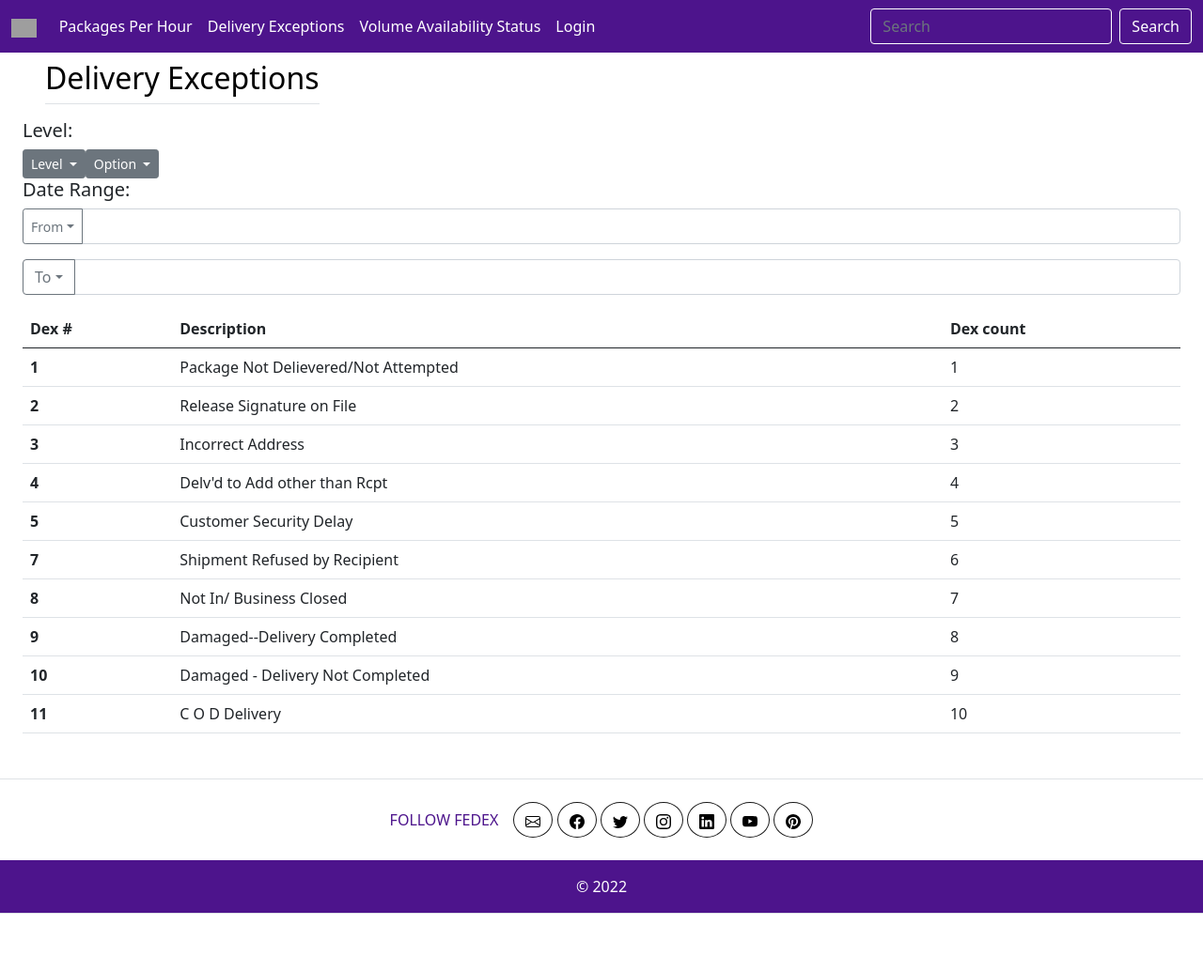
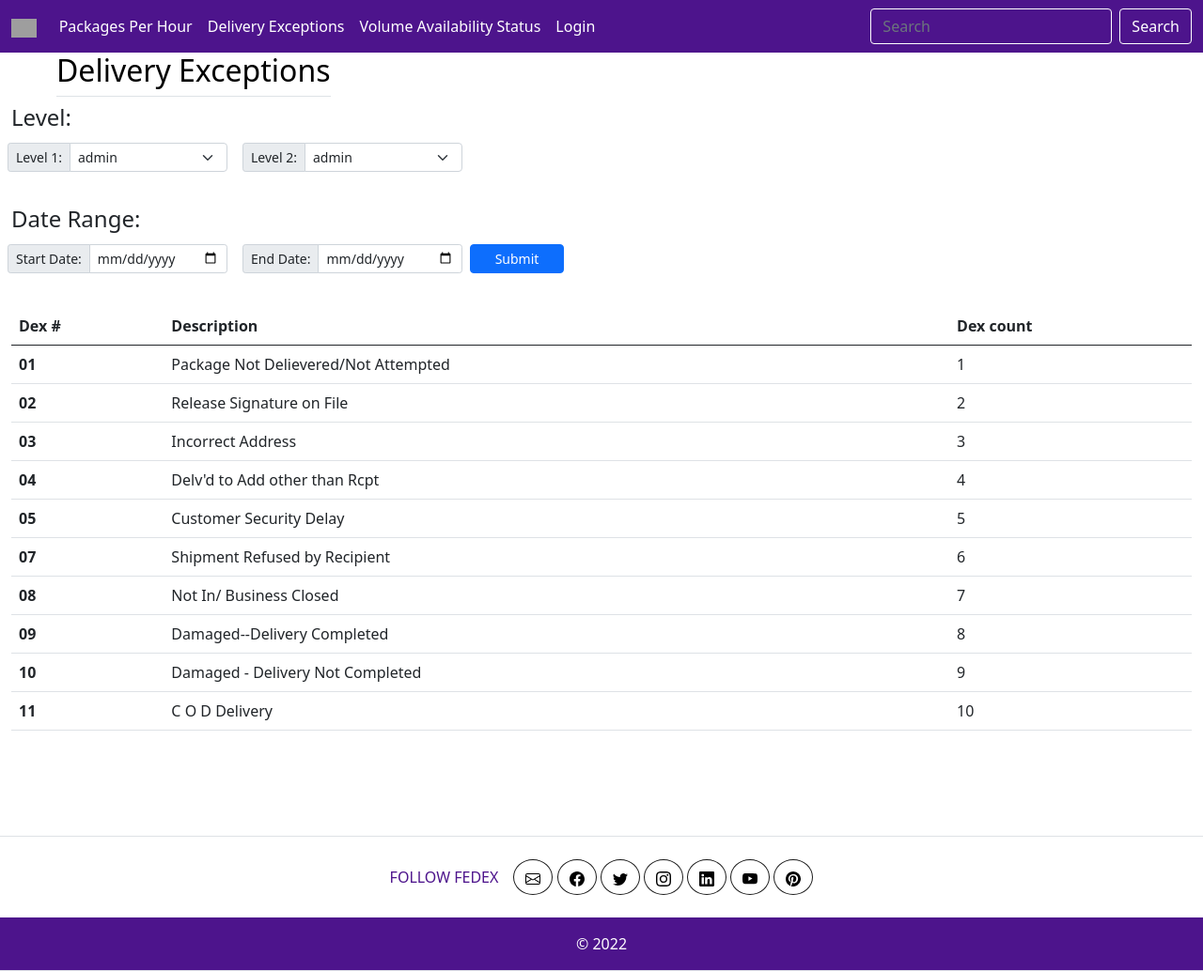
Before and after one commit to jra457/CHI, a Django app: template operations/opMetrics/templates/opMetrics/dex.html in a window 1280 px wide. Shown: the whole page at 94% size. Before the commit the page ends 973 px from the top, so only its background shows below. Run offline with Django 4.2, Linux system fonts and the light colour scheme; the template is opened without the code that fills it: most values are stand-ins (such as "Sample title", 1, 10 or a date in 2020); some libraries are stand-ins or nearby versions; grey boxes are pictures that could not be loaded.

Commit message:
Update dex.html
Edited the filter options to match those on the packages per hour page. Will make it easier when setting up the forms.py file in Django.

```diff
--- a/operations/opMetrics/templates/opMetrics/dex.html
+++ b/operations/opMetrics/templates/opMetrics/dex.html
@@ -1,59 +1,96 @@
 {% extends 'opMetrics/base.html' %}
 
 {% block content %}
-<div class="d-flex px-5 py-2">
-  <h2 class="pb-2 border-bottom" style="color:#000000;">Delivery Exceptions</h2>
+<!-- Static CSS Files -->
+{% load static %}
+<link href="{% static 'css/dropdowns.css' %}" rel="stylesheet" >
+<!-- Static CSS Files -->
+
+
+<!-- DEX Content -->
+<!-- Title -->
+<div class="container-fluid pb-5" name="packagesperhour">
+  <div class="d-flex px-5">
+    <h2 class="pb-2 border-bottom" style="color:#000000;">Delivery Exceptions</h2>
 </div>
+<!-- Title -->
 
-<div class="container-fluid px-4">
-  <h5>Level:</h5>
-  <div class="btn-group">
-    <button type="button" class="btn btn-secondary dropdown-toggle btn-sm" data-bs-toggle="dropdown" aria-expanded="false">
-      Level
-    </button>
-    <ul class="dropdown-menu">
-      <li><a class="dropdown-item" href="#">Region</a></li>
-      <li><a class="dropdown-item" href="#">District</a></li>
-      <li><a class="dropdown-item" href="#">Location</a></li>
-      <li><a class="dropdown-item" href="#">Senior Manager</a></li>
-    </ul>
-  </div><div class="btn-group">
-    <button type="button" class="btn btn-secondary dropdown-toggle btn-sm" data-bs-toggle="dropdown" aria-expanded="false">
-      Option
-    </button>
-    <ul class="dropdown-menu">
-      <li><a class="dropdown-item" href="#">District 1</a></li>
-      <li><a class="dropdown-item" href="#">District 2</a></li>
-      <li><a class="dropdown-item" href="#">District 3</a></li>
-      <li><a class="dropdown-item" href="#">District 4</a></li>
-    </ul>
+
+
+<!-- Form Filter -->
+<form role="filter" action="/packagesPerHour/{{ level1 }}/{{ level2 }}/{{ sDatePPH }}/{{ eDatePPH }}/" method="post">
+  {% csrf_token %}
+
+  <!-- Level Selection -->
+  <div class="row mb-3">
+    <h4>Level:</h4>
+    <!-- Select Level 1 -->
+    <label class="visually-hidden" for="autoSizingInputGroup">level1</label>
+    <div class="input-group btn-sm mb-3" style="width: 250px;">
+      <div class="input-group-text btn-sm mb-auto">Level 1:</div>
+      <select class="selectPicker form-select form-select-sm mb-auto" name="level1">
+        <option value="{{ level1 }}" selected>{{ level1 }}</option>
+        <option value="company">Company</option>
+        <option value="division">Division</option>
+        <option value="region">Region</option>
+        <option value="district">District</option>
+        <option value="location">Location</option>
+      </select>
+    </div>
+    <!-- Select Level 1 -->
+
+    <!-- Select Level 2 -->
+    <label class="visually-hidden" for="autoSizingInputGroup">filter2</label>
+    <div class="input-group btn-sm mb-3" style="width: 250px;">
+      <div class="input-group-text btn-sm mb-auto">Level 2:</div>
+      <select class="form-select form-select-sm mb-auto">
+        <option selected>{{ level2 }}</option>
+        <option value="all">All</option>
+        {% for option in level2List %}
+        <option value="2">{{ option }}</option>
+        {% endfor %}
+      </select>
+    </div>
+    <!-- Select Level 2 -->
+
   </div>
-  <h5>Date Range:</h5>
-  <div class="input-group mb-3">
-    <button class="btn btn-outline-secondary dropdown-toggle btn-sm" type="button" data-bs-toggle="dropdown" aria-expanded="false">From</button>
-    <ul class="dropdown-menu">
-      <li><a class="dropdown-item" href="#">Today</a></li>
-      <li><a class="dropdown-item" href="#">This Week</a></li>
-      <li><a class="dropdown-item" href="#">This Month</a></li>
-      <li><hr class="dropdown-divider"></li>
-      <li><a class="dropdown-item" href="#">This Year</a></li>
-    </ul>
-    <input type="text" class="form-control" aria-label="Text input with dropdown button">
+  <!-- Level Selection -->
+
+  <!-- Date Selection -->
+  <div class="row mb-3">
+    <h4>Date Range:</h4>
+    <!-- Select Start Date -->
+    <label class="visually-hidden" for="autoSizingInputGroup">startDate</label>
+    <div class="input-group btn-sm mb-3" style="width: 250px;">
+      <div class="input-group-text btn-sm mb-auto">Start Date:</div>
+      <input class="form-control btn-sm" name="sDatePPH" type="date" value="{{ sDatePPH }}" placeholder="{{ sDatePPH }}">
+    </div>
+    <!-- Select Start Date -->
+
+    <!-- Select End Date -->
+    <label class="visually-hidden" for="autoSizingInputGroup">startDate</label>
+    <div class="input-group btn-sm mb-3" style="width: 250px;">
+      <div class="input-group-text btn-sm mb-auto">End Date:</div>
+      <input class="form-control btn-sm" name="eDatePPH" type="date" value="{{ eDatePPH }}" placeholder="{{ eDatePPH }}">
+    </div>
+    <!-- Select End Date -->
+
+    <!-- Submit -->
+    <button class="btn btn-primary rounded btn-sm mt-1 mb-auto" style="width: 100px;" type="submit">Submit</button>
+    <!-- Submit -->
+
   </div>
+  <!-- Date Selection -->
 
-  <div class="input-group mb-3">
-    <button class="btn btn-outline-secondary dropdown-toggle" type="button" data-bs-toggle="dropdown" aria-expanded="false">To</button>
-    <ul class="dropdown-menu">
-      <li><a class="dropdown-item" href="#">Today</a></li>
-      <li><a class="dropdown-item" href="#">This Week</a></li>
-      <li><a class="dropdown-item" href="#">This Month</a></li>
-      <li><hr class="dropdown-divider"></li>
-      <li><a class="dropdown-item" href="#">This Year</a></li>
-    </ul>
-    <input type="text" class="form-control" aria-label="Text input with dropdown button">
-  </div>
+</form>
+<!-- Form Filter -->
 
+
+
+<!-- Table -->
   <table class="table">
+
+    <!-- Column Titles -->
     <thead>
       <tr>
         <th scope="col">Dex #</th>
@@ -61,44 +98,47 @@
         <th scope="col">Dex count</th>
       </tr>
     </thead>
+    <!-- Column Titles -->
+
+    <!-- Table Rows -->
     <tbody>
       <tr>
-        <th scope="row">1</th>
+        <th scope="row">01</th>
         <td>Package Not Delievered/Not Attempted</td>
         <td>1</td>
       </tr>
       <tr>
-        <th scope="row">2</th>
+        <th scope="row">02</th>
         <td>Release Signature on File</td>
         <td>2</td>
       </tr>
       <tr>
-        <th scope="row">3</th>
+        <th scope="row">03</th>
         <td>Incorrect Address</td>
         <td>3</td>
       </tr>
       <tr>
-        <th scope="row">4</th>
+        <th scope="row">04</th>
         <td>Delv'd to Add other than Rcpt</td>
         <td>4</td>
       </tr>
       <tr>
-        <th scope="row">5</th>
+        <th scope="row">05</th>
         <td>Customer Security Delay</td>
         <td>5</td>
       </tr>
       <tr>
-        <th scope="row">7</th>
+        <th scope="row">07</th>
         <td>Shipment Refused by Recipient</td>
         <td>6</td>
       </tr>
       <tr>
-        <th scope="row">8</th>
+        <th scope="row">08</th>
         <td>Not In/ Business Closed</td>
         <td>7</td>
       </tr>
       <tr>
-        <th scope="row">9</th>
+        <th scope="row">09</th>
         <td>Damaged--Delivery Completed</td>
         <td>8</td>
       </tr>
@@ -112,8 +152,12 @@
         <td>C O D Delivery</td>
         <td>10</td>
       </tr>
+    </tbody>
+    <!-- Table Rows -->
 
-    </tbody>
   </table>
+  <!-- Table -->
+
 </div>
+<!-- Packages Per Hour Content -->
 {% endblock %}
```
